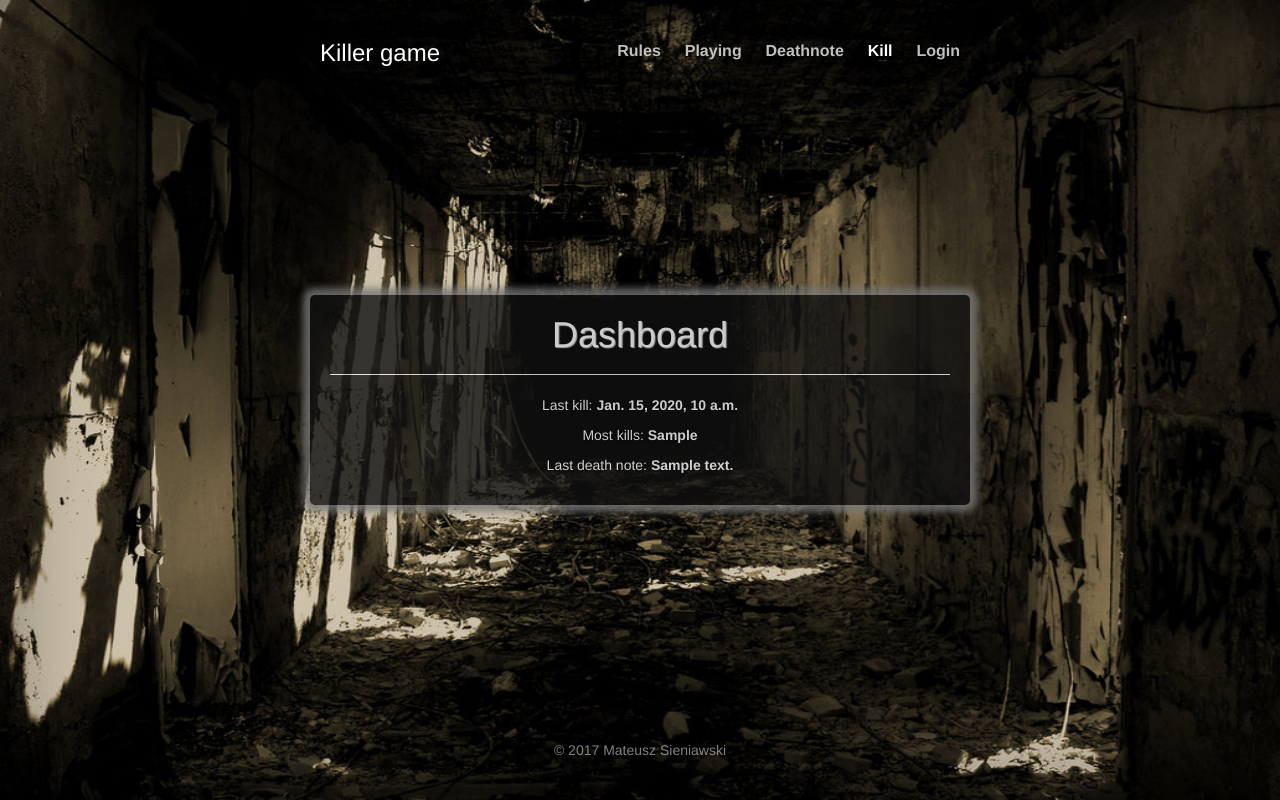
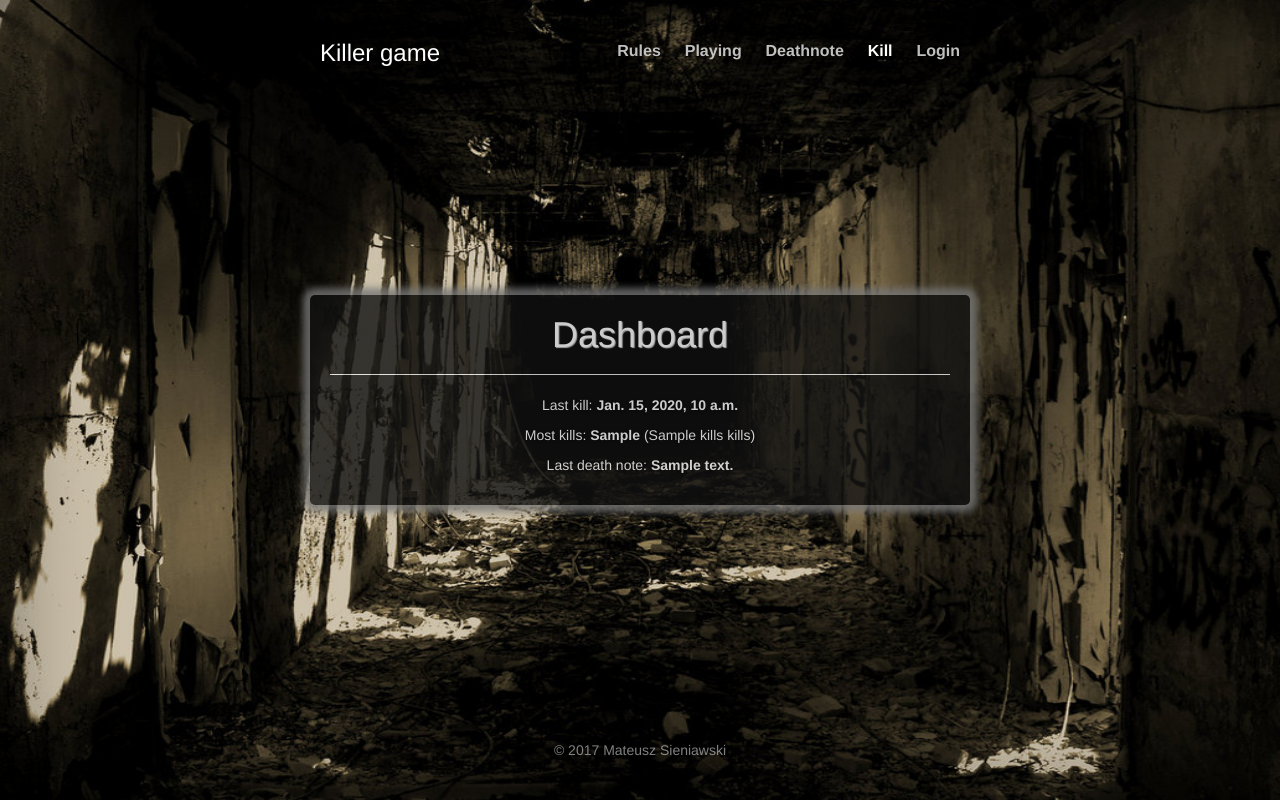
Before and after one commit to Cheetar/killer_game, a Django app: template game/templates/game/dashboard.html in a window 1280 px wide. Run offline with Django 3.2, Linux system fonts and the light colour scheme; the template is opened without the code that fills it: most values are stand-ins (such as "Sample title", 1, 10 or a date in 2020); parts of the project's set-up code (start-up, migrations or seed data) failed here and were passed over; some libraries are stand-ins or nearby versions.

Commit message:
Added singular form of 'kills' if player have 1 kill

```diff
--- a/game/templates/game/dashboard.html
+++ b/game/templates/game/dashboard.html
@@ -7,6 +7,6 @@
     <p><b>The game has started!</b></p>
   {% endif %}
   {% if last_kill %}<p>Last kill: <b>{{last_kill.kill_time}}</b></p>{% endif %}
-  {% if best_killer %}<p>Most kills: <b>{{best_killer}}</b></p>{% endif %}
+  {% if best_killer %}<p>Most kills: <b>{{best_killer}}</b> ({{best_killer.kills}} {% if best_killer.kills == 1%}kill{% else %}kills{%endif%})</p>{% endif %}
   {% if last_note %}<p>Last death note: <b>{{last_note}}</b></p>{% endif %}
 {% endblock data %}
--- a/game/templates/game/statistics.html
+++ b/game/templates/game/statistics.html
@@ -7,7 +7,7 @@
   <p>Survived till the end: </p>
   <ul>
     {%for survivor in survivors%}
-      <li><b>{{survivor}}</b> ({{survivor.kills}} kills)</li>
+      <li><b>{{survivor}}</b> ({{survivor.kills}} {% if best_killer.kills == 1%}kill{% else %}kills{%endif%})</li>
     {%endfor%}
   </ul>
   <p><a id='back' href="{% url 'game:profile' player.signature %}"><code>&lt;profile&gt;</code></a></p>
```
